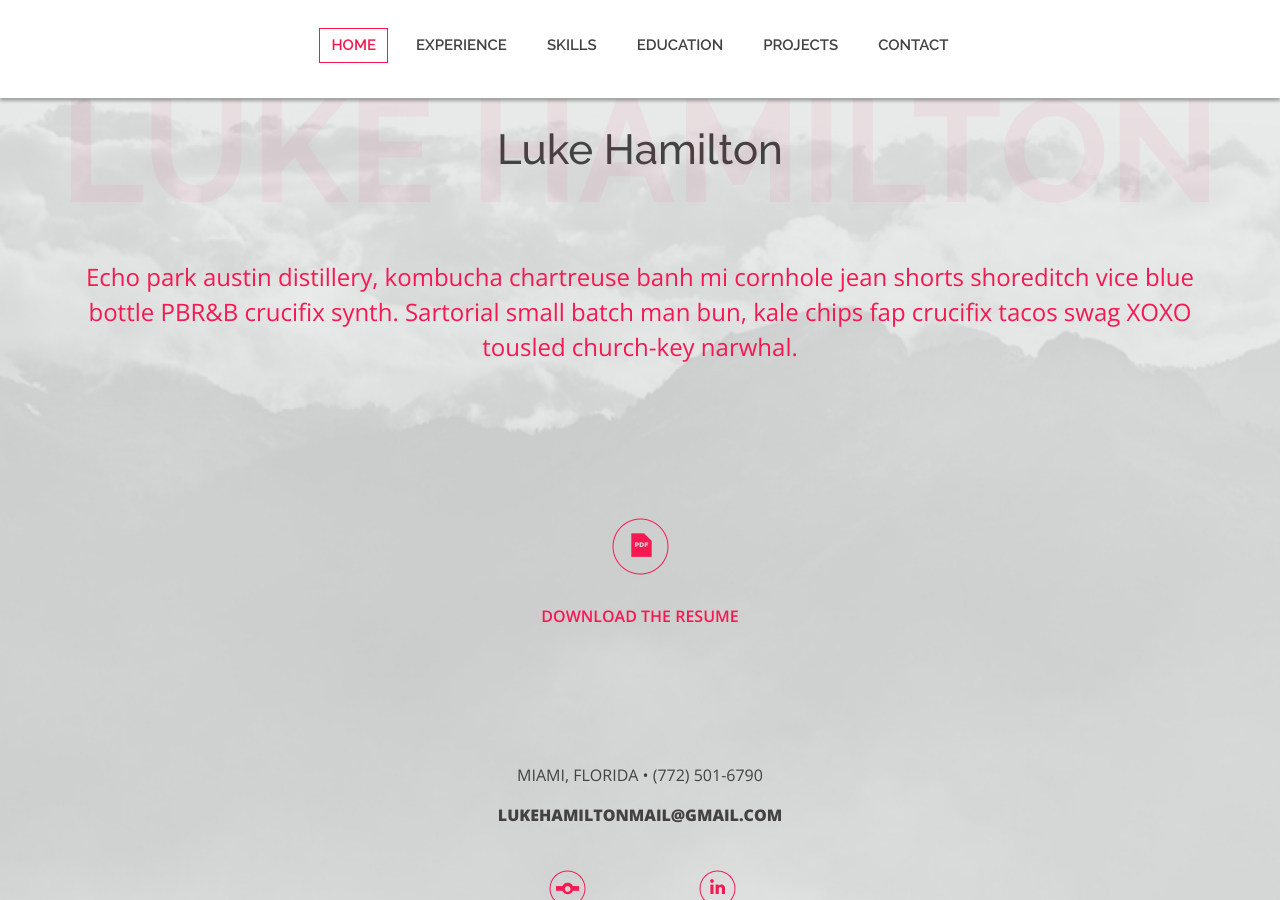
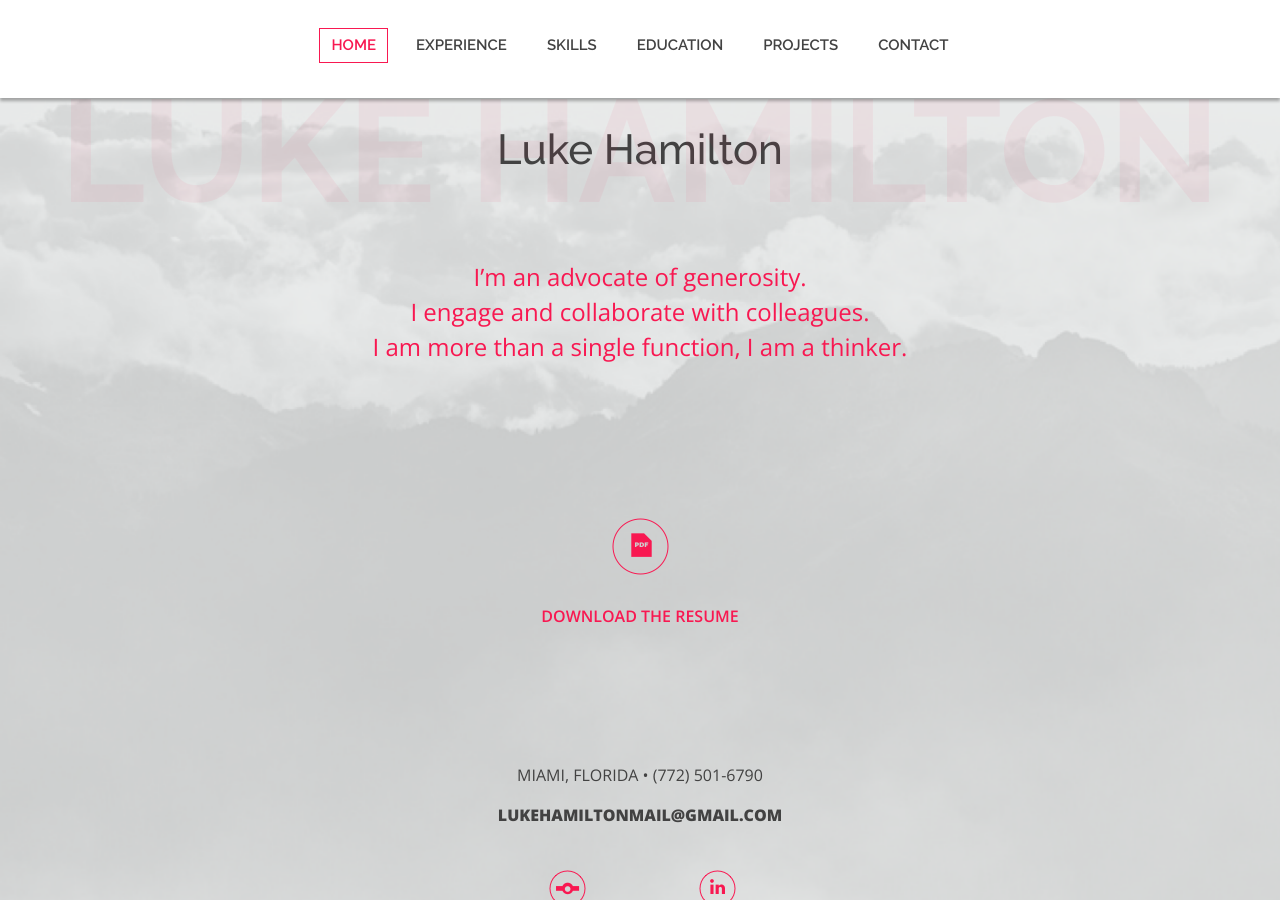
Before and after one commit to lukehamilton/lukehamilton.github.io, a Jekyll site: the page built from index.html, in a window 1280 px wide and 900 px high, scrolled down 363 px. Built offline with Jekyll 4.4.1, drawn with Linux system fonts in a browser that asks for light colours.

Commit message:
removed lorem ipsum

```diff
--- a/_includes/splash.html
+++ b/_includes/splash.html
@@ -8,8 +8,9 @@
     <h2>Luke Hamilton</h2>
 
     <p class='lead'>
-      Echo park austin distillery, kombucha chartreuse banh mi cornhole jean shorts shoreditch vice blue bottle PBR&B crucifix synth. Sartorial small batch man bun, kale chips fap crucifix tacos swag XOXO tousled
-church-key narwhal.
+      I’m an advocate of generosity.<br/>
+      I engage and collaborate with colleagues.<br/>
+      I am more than a single function, I am a thinker.<br/>
     </p>
 
     <div class='row download-resume'>
```
